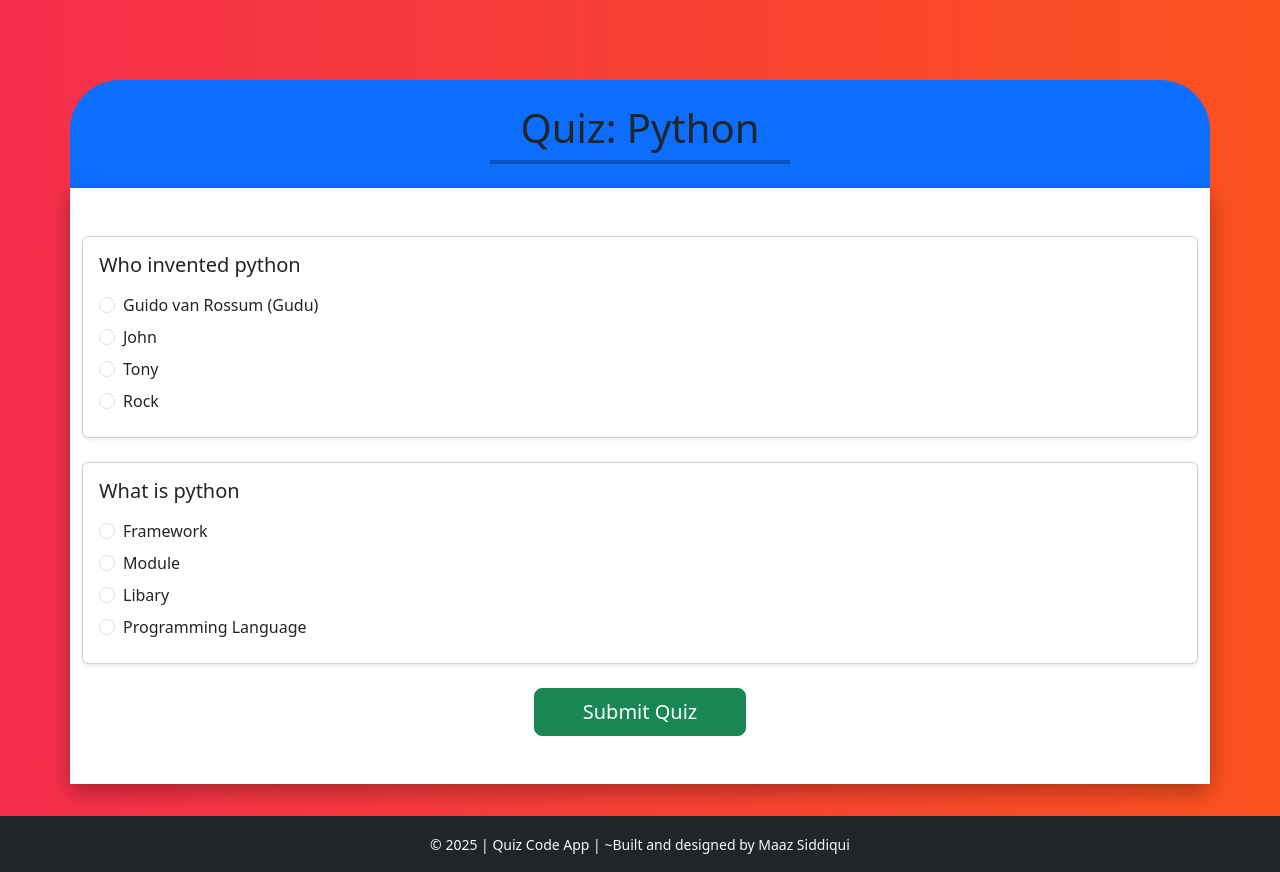
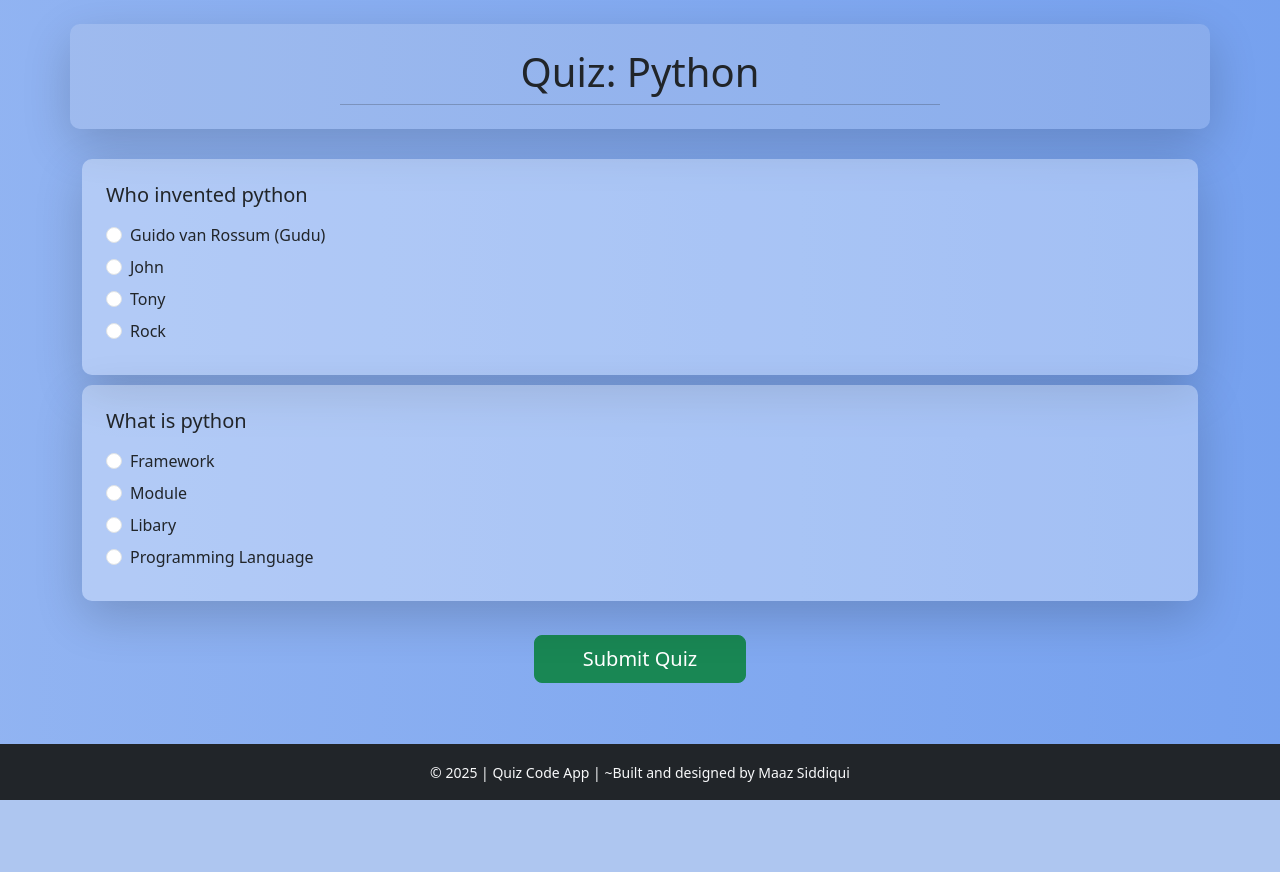
Before and after one commit to maazsiddiqui79/Quiz-code__Using-Django, a Django app: page /quiz/1 in a window 1280 px wide. After the commit the page ends 800 px from the top, so only its background shows below. Run offline with Django 5.2, Linux system fonts and the light colour scheme; data comes from the database, SQL or seed files in the repository.

```diff
--- /dev/null
+++ b/QuizCode/templates/footer.html
@@ -0,0 +1,21 @@
+<style>
+    main {
+      flex: 1; /* pushes footer down */
+    }
+    body {
+    margin: 0;
+    display: flex;
+    flex-direction: column;
+    min-height: 100vh;
+  }
+</style>
+<body>
+
+  <footer class="bg-dark text-light py-3 mt-4">
+    <div class="container text-center text-decoration-none">
+      <small>
+        &copy; 2025 | Quiz Code App | ~Built and designed by Maaz Siddiqui
+      </small>
+    </div>
+  </footer>
+</body>
--- a/QuizCode/templates/quiz.html
+++ b/QuizCode/templates/quiz.html
@@ -9,17 +9,22 @@
   <link href="https://cdn.jsdelivr.net/npm/bootstrap@5.3.2/dist/css/bootstrap.min.css" rel="stylesheet">
 
   <style>
-    .question-card {
+    .question-cardd {
       transition: transform 0.3s, box-shadow 0.3s;
     }
-    .question-card:hover {
+    .question-cardd:hover {
       transform: translateY(-3px);
       box-shadow: 0 8px 16px rgba(0,0,0,0.15);
     }
 
     body {
       margin: 0;
-      background: linear-gradient(270deg, #ff6a00, #ee0979, #06beb6, #48b1bf);
+      background: linear-gradient(270deg,
+      cornflowerblue,
+      rgba(135, 173, 242, 0.674),
+      aquamarine,
+      indianred
+    );
       background-size: 800% 800%;
       animation: gradientMove 12s ease infinite;
       min-height: 100vh;
@@ -27,9 +32,7 @@
       flex-direction: column;
     }
 
-    main {
-      flex: 1; /* pushes footer down */
-    }
+
 
     @keyframes gradientMove {
       0% { background-position: 0% 50%; }
@@ -41,18 +44,19 @@
 <body class="bg-light">
 
 <main>
-  <div class="text-center text-dark bg-primary p-4 container"
-       style="border-top-left-radius: 50px; border-top-right-radius: 50px;margin-top: 5rem;">
+
+  <div class="text-center text-dark p-4 container mt-4 shadow-lg" style="background-color:rgba(250, 235, 215, 0.132);border-radius:10px;margin-bottom: 30px;">
     <h1>Quiz: {{sub.name}}</h1>
-    <hr style="width: 300px; margin: 0 auto; border: 2px solid #000;">
+    <hr style="width: 600px; margin: 0 auto; ">
   </div>
+  <form action="{% url 'quiz' subject_id=sub.id %}" method="post" >
+    {% csrf_token %}
+    {% for i in ques %}
+    <div class="container mb-0 mt-0" style="padding-bottom: 10px;">
 
-  <div class="container bg-white py-5"
-       style="margin-bottom:2rem;background-color:rgba(242, 238, 232, 0.454);box-shadow: 0 8px 20px rgba(0,0,0,0.3);">
-    <form action="{% url 'quiz' subject_id=sub.id %}" method="post">
-      {% csrf_token %}
-      {% for i in ques %}
-      <div class="card question-card mb-4 p-3 shadow-sm">
+      <div class="card question-cardd p-4 shadow-lg" style="background-color:rgba(255, 255, 255, 0.315);
+      border:0px;
+      box-shadow: 0 4px 20px rgba(44, 43, 43, 0.3);border-radius:10px">
         <h5 class="mb-3">{{ i.question_text }}</h5>
 
         <div class="form-check mb-2">
@@ -75,23 +79,16 @@
           <label class="form-check-label" for="q{{ i.id }}-4">{{ i.option4 }}</label>
         </div>
       </div>
+    </div>
       {% endfor %}
 
       <div class="text-center mt-4">
         <button type="submit" class="btn btn-success btn-lg px-5">Submit Quiz</button>
       </div>
     </form>
-  </div>
 </main>
 
-<footer class="bg-dark text-light py-3">
-  <div class="container text-center text-decoration-none">
-    <small>
-      &copy; 2025 | Quiz Code App | ~Built and designed by Maaz Siddiqui
-    </small>
-  </div>
-</footer>
-
+{% include "footer.html" %}
 <!-- Bootstrap JS Bundle -->
 <script src="https://cdn.jsdelivr.net/npm/bootstrap@5.3.2/dist/js/bootstrap.bundle.min.js"></script>
 </body>
```
Also changed, not shown: QuizCode/templates/base.html (added, +31 -0 lines), QuizCode/templates/home.html (+14 -36 lines), QuizCode/templates/subject_list.html (+4 -4 lines).
